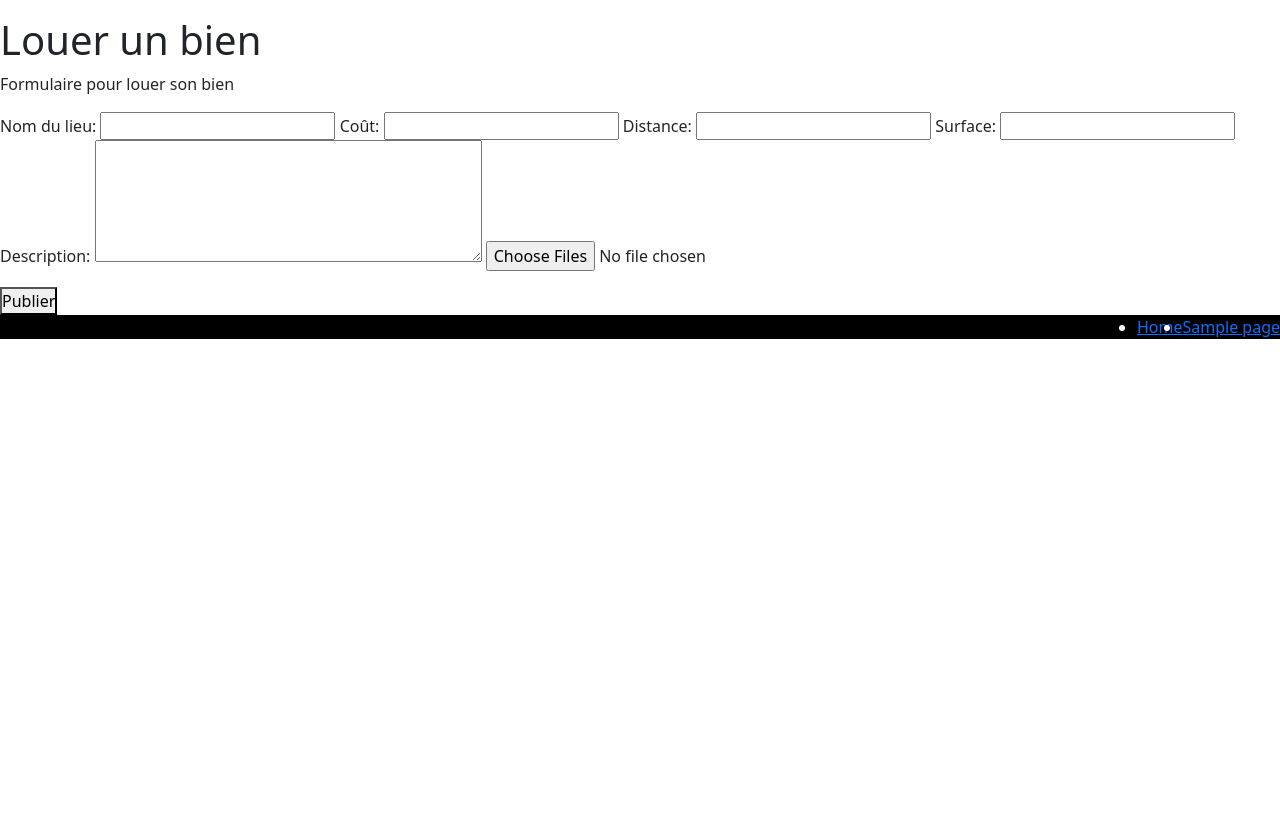
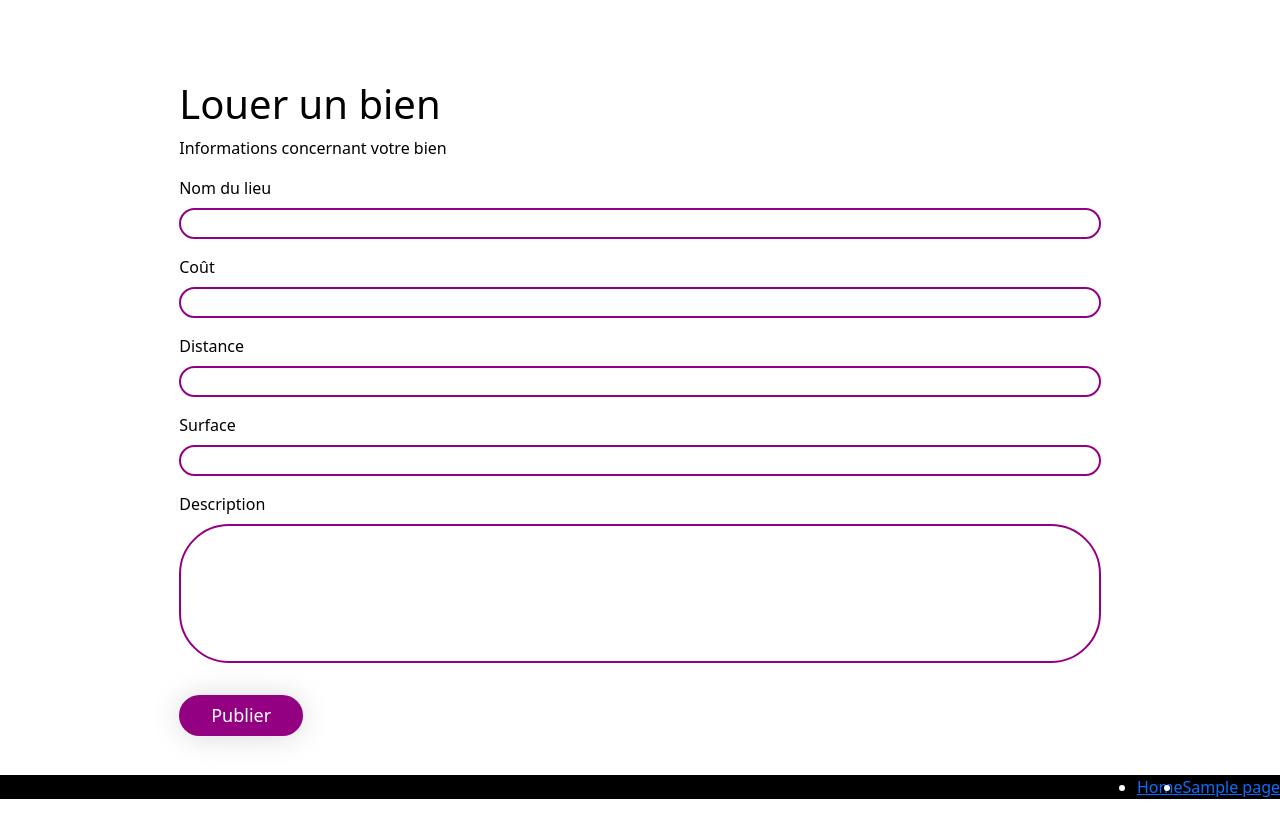
Before and after one commit to valentinmariot/-EarthBnB, a WordPress theme: template wordpress/wp-content/themes/earthbnbTheme/planet-add.php in a window 1280 px wide. Shown: the part 84-899 px from the top of the page. Before the commit the page ends 800 px from the top, so only its background shows below. Run offline with PHP 8.4 and a stand-in for WordPress, Linux system fonts and the light colour scheme; the site name, menu and one post (Sample post) are stand-ins, and other content is empty; some libraries are stand-ins or nearby versions.

Commit message:
Features/planet creation form style (#16)
* feat: creating style for planet add form

* feat: added style to form

* feat: fixed selector fields width

```diff
--- a/wordpress/wp-content/themes/earthbnbTheme/planet-add.php
+++ b/wordpress/wp-content/themes/earthbnbTheme/planet-add.php
@@ -5,24 +5,44 @@
 ?>
 
 <?php get_header(); ?>
+<section class="planet-add__page">
+<section class="planet-add__page-content-container">
 
-<h1>Louer un bien</h1>
+<h1 class="planet-add__title">Louer un bien</h1>
 
-<p>Formulaire pour louer son bien</p>
+<p class="planet-add__subtitle">Informations concernant votre bien</p>
 
-<form method="post">
-<label for="planet_name">Nom du lieu:</label> <input type="text" name="planet_name" value="<?php echo $planet_name;?>">
-<label for="ad_price">Coût:</label> <input type="text" name="ad_price" value="<?php echo $price;?>">
-<label for="ad_distance">Distance:</label> <input type="number" name="ad_distance" value="<?php echo $distance;?>">
-<label for="ad_surface">Surface:</label> <input type="number" name="ad_surface" value="<?php echo $surface;?>">
-<label for="description">Description:</label> <textarea name="description" rows="5" cols="40"><?php echo $description;?></textarea>
-<input type="file" id='gallery' name="pictures[]" multiple>
-<p>
-    <?php wp_dropdown_categories( 'show_option_none=Météo&tab_index=4&taxonomy=weather' ); ?>
-    <?php wp_dropdown_categories( 'show_option_none=Activités&tab_index=4&taxonomy=price' ); ?>
-</p>
-<input type="hidden" name="post_type" value="ads" />
-<button type="submit">Publier</button>
-</form>
-
+    <form class="planet-add__form" method="post">
+        <section class="planet-add__field">
+            <label class="planet-add__label" for="planet_name">Nom du lieu</label>
+            <input class="planet-add__input" type="text" name="planet_name" value="<?php echo $planet_name;?>">
+        </section>
+        <section class="planet-add__field">
+            <label class="planet-add__label" for="ad_price">Coût</label>
+            <input class="planet-add__input" type="text" name="ad_price" value="<?php echo $price;?>">
+        </section>
+        <section class="planet-add__field">
+            <label class="planet-add__label" for="ad_distance">Distance</label>
+            <input class="planet-add__input" type="numeric" name="ad_distance" value="<?php echo $distance;?>">
+        </section>
+        <section class="planet-add__field">
+            <label class="planet-add__label" for="ad_surface">Surface</label>
+            <input class="planet-add__input" type="numeric" name="ad_surface" value="<?php echo $surface;?>">
+        </section>
+        <section class="planet-add__field">
+            <label class="planet-add__label" for="description">Description</label>
+            <textarea class="planet-add__input" name="description" rows="5" cols="40"><?php echo $description;?></textarea>
+        </section>
+        <!-- <input type="file" id='gallery' name="pictures[]" multiple> -->
+        <section class="planet-add__field">
+            <?php wp_dropdown_categories( 'show_option_none=Météo&tab_index=4&taxonomy=weather' ); ?>
+            <?php wp_dropdown_categories( 'show_option_none=Activités&tab_index=4&taxonomy=price' ); ?>
+        </section>
+        <input type="hidden" name="post_type" value="ads" />
+        <section class="planet-add__field">
+            <button class="planet-add__btn" type="submit">Publier</button>
+        </section>
+    </form>
+    </section>
+</section>
 <?php get_footer(); ?>
```
Also changed, not shown: wordpress/wp-content/themes/earthbnbTheme/src/theme_scss/planet-add.scss (+77 -0 lines), wordpress/wp-content/themes/earthbnbTheme/dist/app.css.
